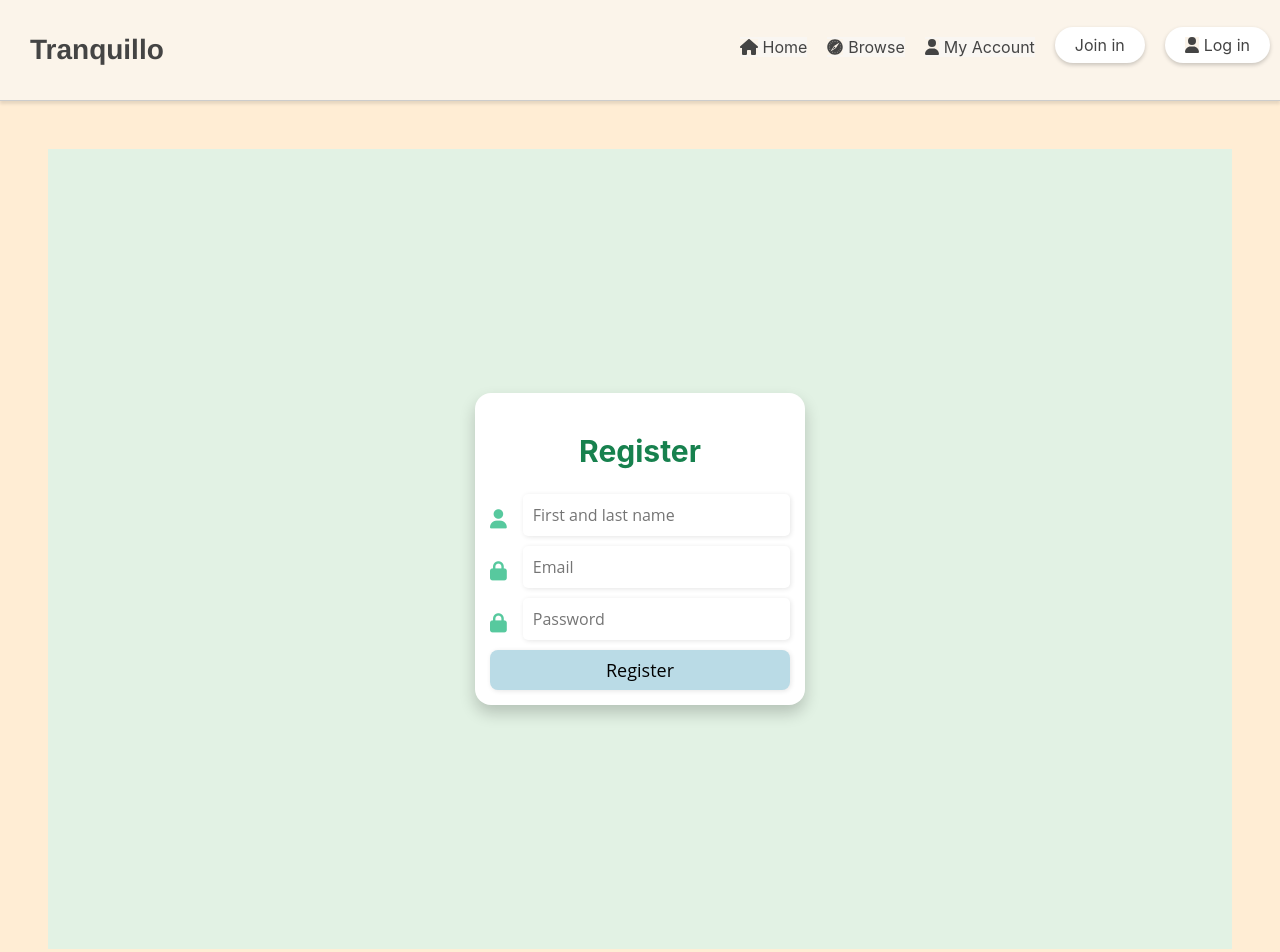
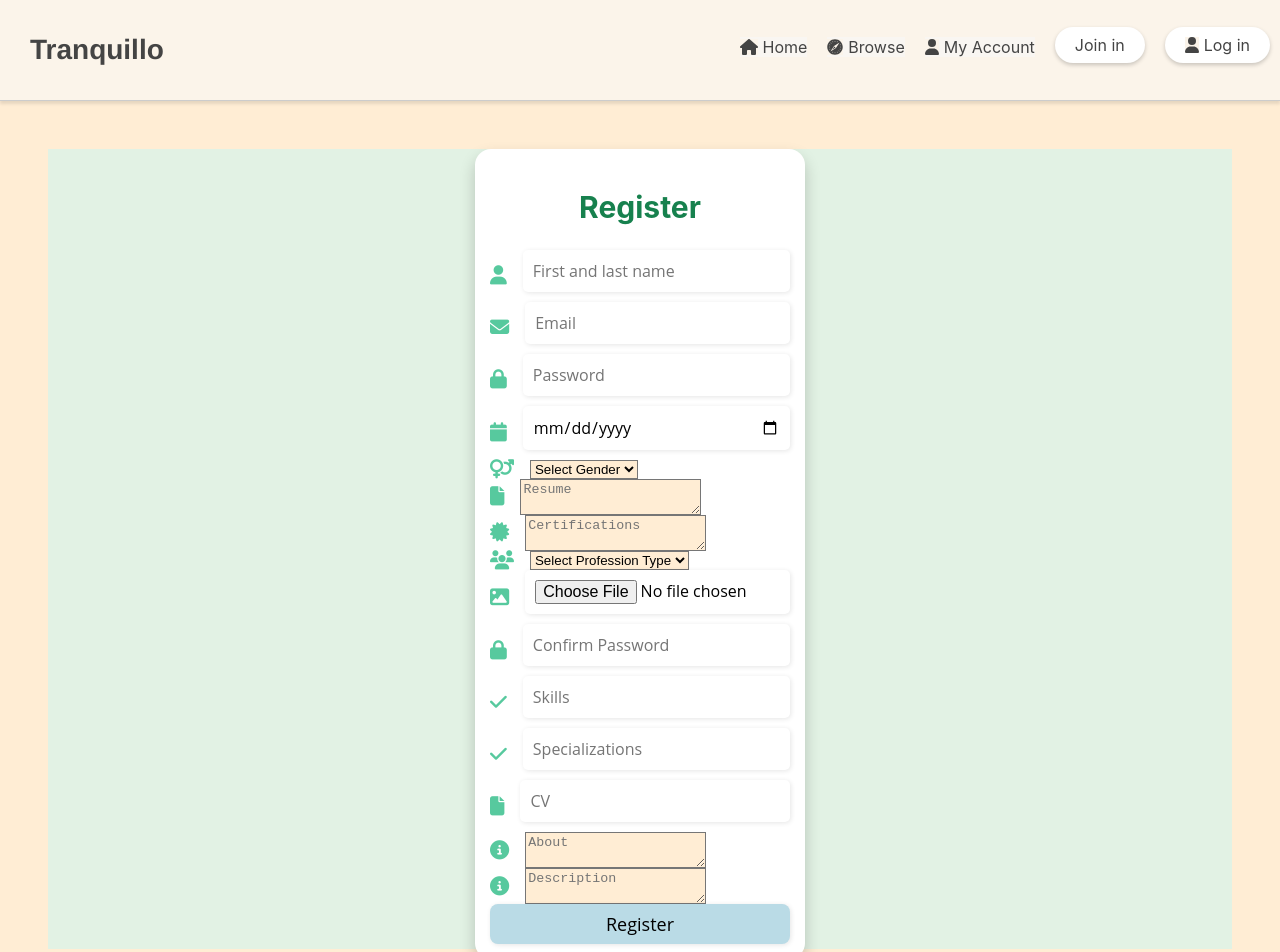
Before and after one commit to altina2801/LabKurs1, a React (Create React App) app in the folder front/: page /therapistregister in a window 1280 px wide. Shown: the top 952 px of the page. Built offline with nearby package versions, Linux system fonts and the light colour scheme; the HTML template or start-up script is replaced by a standard one.

Commit message:
changes on therapist registration

```diff
--- a/front/src/components/TherapistRegister.js
+++ b/front/src/components/TherapistRegister.js
@@ -1,68 +1,139 @@
-import { useNavigate } from 'react-router-dom';
 import { useState } from 'react';
 import axios from 'axios';
 import { toast } from 'react-toastify';
 import 'react-toastify/dist/ReactToastify.css';
+import { useNavigate } from 'react-router-dom';
 
 const TherapistRegister = () => {
   const navigate = useNavigate();
   const [name, setName] = useState('');
   const [email, setEmail] = useState('');
   const [password, setPassword] = useState('');
+  const [dateOfBirth, setDateOfBirth] = useState('');
+  const [gender, setGender] = useState('');
+  const [resume, setResume] = useState('');
+  const [certifications, setCertifications] = useState('');
+  const [professionType, setProfessionType] = useState('');
+  const [image, setImage] = useState(null);
+  const [confirmPassword, setConfirmPassword] = useState('');
+  const [skills, setSkills] = useState('');
+  const [specializations, setSpecializations] = useState('');
+  const [cv, setCV] = useState('');
+  const [about, setAbout] = useState('');
+  const [description, setDescription] = useState('');
 
+  const handleImageChange = (e) => {
+    const file = e.target.files[0];
+    setImage(file);
+  };
   const handleSubmit = async (e) => {
     e.preventDefault();
+    console.log('Form submitted');
+    // Rest of the code
 
-    const formData = {
-      name,
-      email,
-      password,
-    };
 
+    const formData = new FormData();
+    formData.append('name', name);
+    formData.append('email', email);
+    formData.append('password', password);
+    formData.append('date_of_birth', dateOfBirth);
+    formData.append('gender', gender);
+    formData.append('resume', resume);
+    formData.append('certifications', certifications);
+    formData.append('profession_type', professionType);
+    formData.append('image', image);
+    formData.append('confirm_password', confirmPassword);
+    formData.append('skills', skills);
+    formData.append('specializations', specializations);
+    formData.append('cv', cv);
+    formData.append('about', about);
+    formData.append('description', description);
+
+    // Send the form data to the server
     try {
-      const response = await axios.post('/api/therapists', formData);
-      console.log(response.data); // log the response data for debugging
-      toast.success('Therapist registered successfully.');
+      const response = await axios.post('http://localhost:5000/api/therapists', formData);
+      console.log(response.data); // Log the response data for debugging
+      toast.success('You created your profile successfully.');
       navigate('/'); // Navigate to a different route upon successful registration
     } catch (error) {
-      console.error(error); // log any errors for debugging
+      console.error(error); // Log any errors for debugging
       toast.error('Failed to register therapist. Please try again.');
     }
   };
 
   return (
     <div className="register-container">
-      <form onSubmit={handleSubmit}>
+    <form onSubmit={handleSubmit}>
         <h2 className="the-register-name">Register</h2>
         <div className="input-field">
           <i className="fa fa-user"></i>
-          <input
-            type="text"
-            placeholder="First and last name"
-            value={name}
-            onChange={(e) => setName(e.target.value)}
-            required
-          />
+          <input type="text" placeholder="First and last name" name="name" value={name} onChange={(e) => setName(e.target.value)} required />
+        </div>
+        <div className="input-field">
+          <i className="fa fa-envelope"></i>
+          <input type="email" placeholder="Email" name="email" value={email} onChange={(e) => setEmail(e.target.value)} required />
         </div>
         <div className="input-field">
           <i className="fa fa-lock"></i>
-          <input
-            type="email"
-            placeholder="Email"
-            value={email}
-            onChange={(e) => setEmail(e.target.value)}
-            required
-          />
+          <input type="password" placeholder="Password" name="password" value={password} onChange={(e) => setPassword(e.target.value)} required />
+        </div>
+        {/* Add input fields for the remaining attributes */}
+        <div className="input-field">
+          <i className="fa fa-calendar"></i>
+          <input type="date" placeholder="Date of Birth" name="dateOfBirth" value={dateOfBirth} onChange={(e) => setDateOfBirth(e.target.value)} required />
+        </div>
+        <div className="input-field">
+          <i className="fa fa-venus-mars"></i>
+          <select name="gender" value={gender} onChange={(e) => setGender(e.target.value)} required>
+            <option value="">Select Gender</option>
+            <option value="male">Male</option>
+            <option value="female">Female</option>
+            <option value="other">Other</option>
+          </select>
+        </div>
+        <div className="input-field">
+          <i className="fa fa-file"></i>
+          <textarea placeholder="Resume" name="resume" value={resume} onChange={(e) => setResume(e.target.value)} required></textarea>
+        </div>
+        <div className="input-field">
+          <i className="fa fa-certificate"></i>
+          <textarea placeholder="Certifications" name="certifications" value={certifications} onChange={(e) => setCertifications(e.target.value)} required></textarea>
+        </div>
+        <div className="input-field">
+          <i className="fa fa-users"></i>
+          <select name="professionType" value={professionType} onChange={(e) => setProfessionType(e.target.value)} required>
+            <option value="">Select Profession Type</option>
+            <option value="therapist">Therapist</option>
+            <option value="psychologist">Psychologist</option>
+          </select>
+        </div>
+        <div className="input-field">
+          <i className="fa fa-image"></i>
+          <input type="file" accept="image/*" name="image" onChange={handleImageChange} required />
         </div>
         <div className="input-field">
           <i className="fa fa-lock"></i>
-          <input
-            type="password"
-            placeholder="Password"
-            value={password}
-            onChange={(e) => setPassword(e.target.value)}
-            required
-          />
+          <input type="password" placeholder="Confirm Password" name="confirm_password" value={confirmPassword} onChange={(e) => setConfirmPassword(e.target.value)} required />
+        </div>
+        <div className="input-field">
+          <i className="fa fa-check"></i>
+          <input type="text" placeholder="Skills" name="skills" value={skills} onChange={(e) => setSkills(e.target.value)} required />
+        </div>
+        <div className="input-field">
+          <i className="fa fa-check"></i>
+          <input type="text" placeholder="Specializations" name="specializations" value={specializations} onChange={(e) => setSpecializations(e.target.value)} required />
+        </div>
+        <div className="input-field">
+          <i className="fa fa-file"></i>
+          <input type="text" placeholder="CV" name="cv" value={cv} onChange={(e) => setCV(e.target.value)} required />
+        </div>
+        <div className="input-field">
+          <i className="fa fa-info-circle"></i>
+          <textarea placeholder="About" name="about" value={about} onChange={(e) => setAbout(e.target.value)} required></textarea>
+        </div>
+        <div className="input-field">
+          <i className="fa fa-info-circle"></i>
+          <textarea placeholder="Description" name="description" value={description} onChange={(e) => setDescription(e.target.value)} required></textarea>
         </div>
         <button type="submit">Register</button>
       </form>
```
